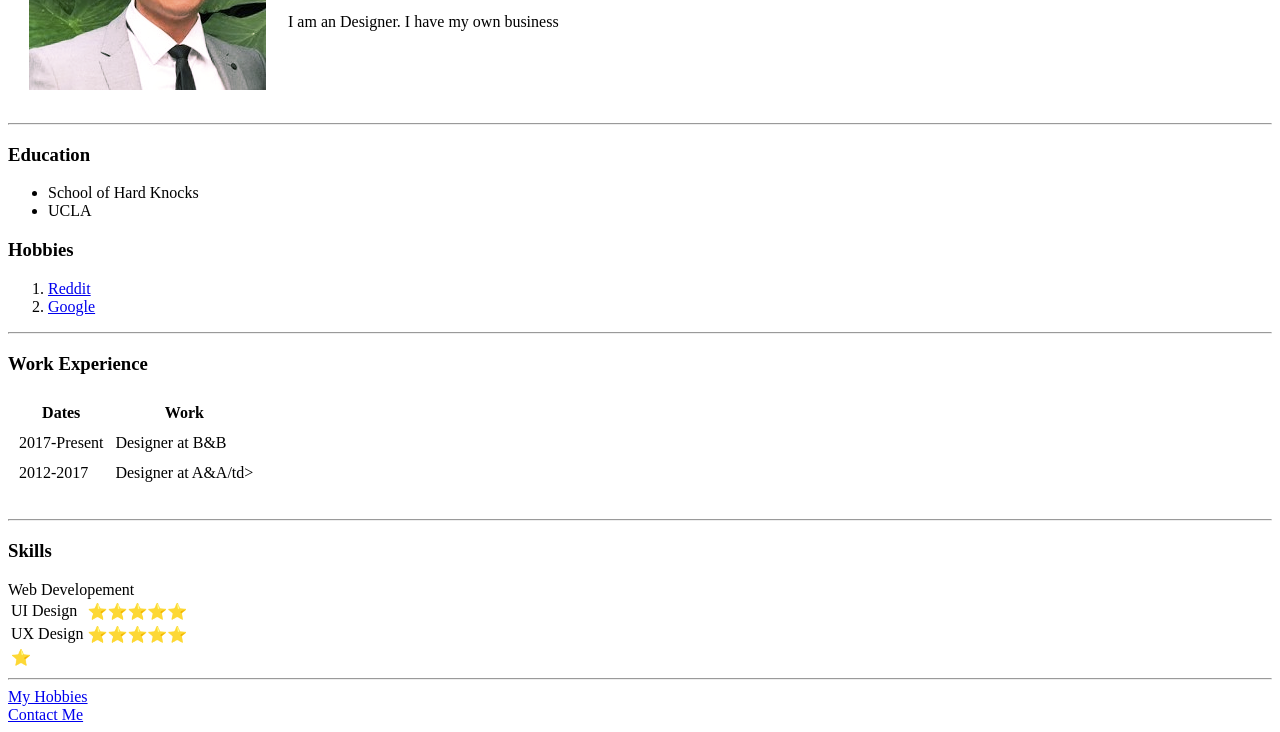
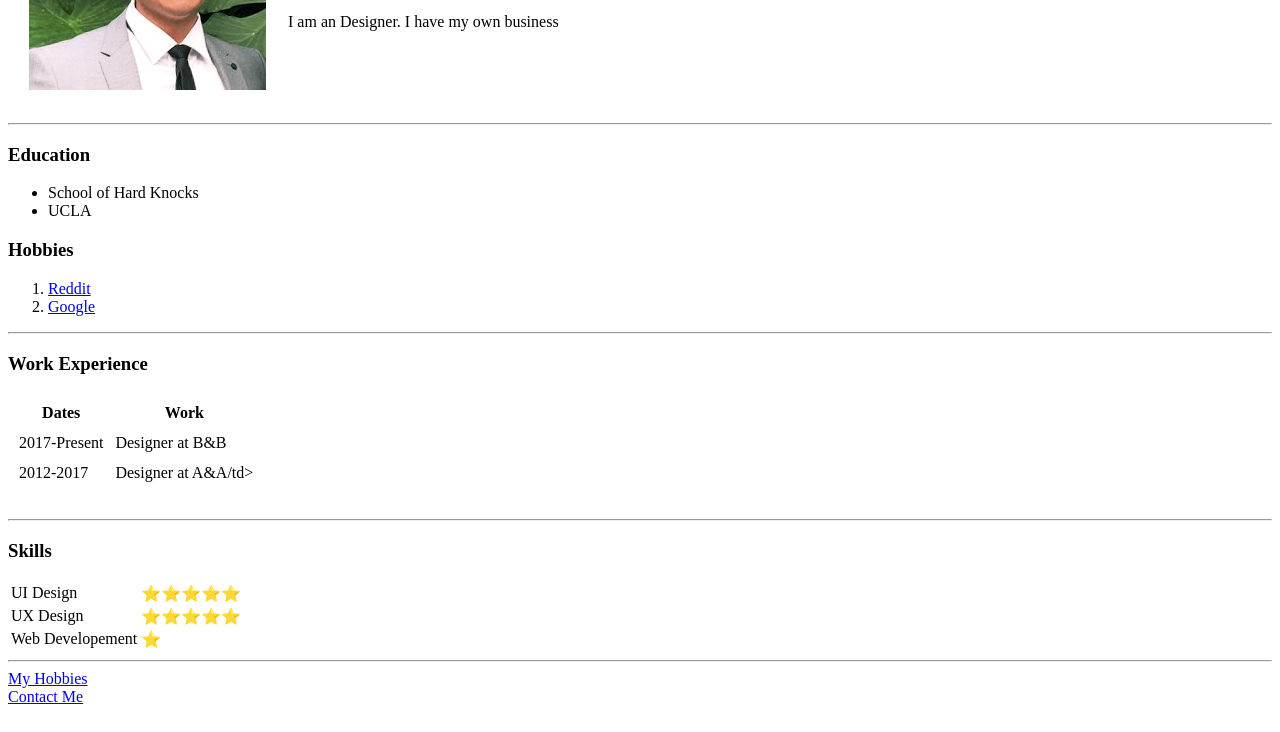
Before and after one commit to cjportugal/cv, a plain HTML site: page index.html in a window 1280 px wide. Shown: the part 176-908 px from the top of the page. Drawn offline with Linux system fonts and the light colour scheme.

Commit message:
Add files via upload

```diff
--- a/index.html
+++ b/index.html
@@ -65,7 +65,8 @@
   <tr>
     <td>UX Design</td>
     <td>⭐⭐⭐⭐⭐</td>
-    </tr>Web Developement</td>
+  <tr>
+    <td>Web Developement</td>
     <td>⭐</td>
   </tr>
 </table>
```
